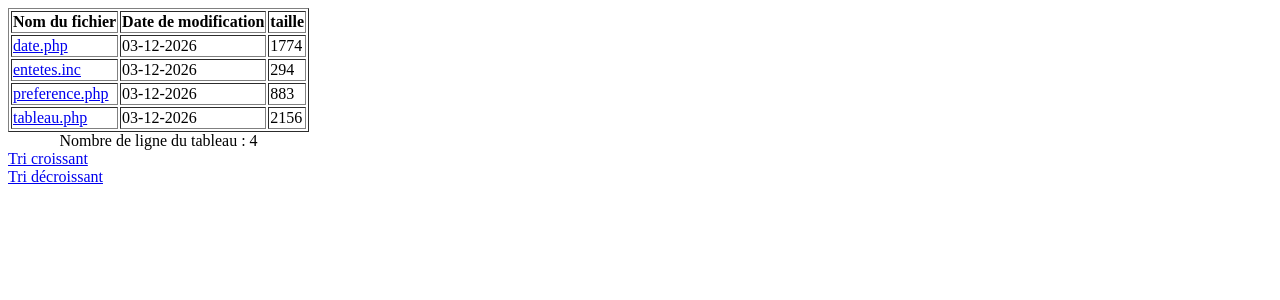
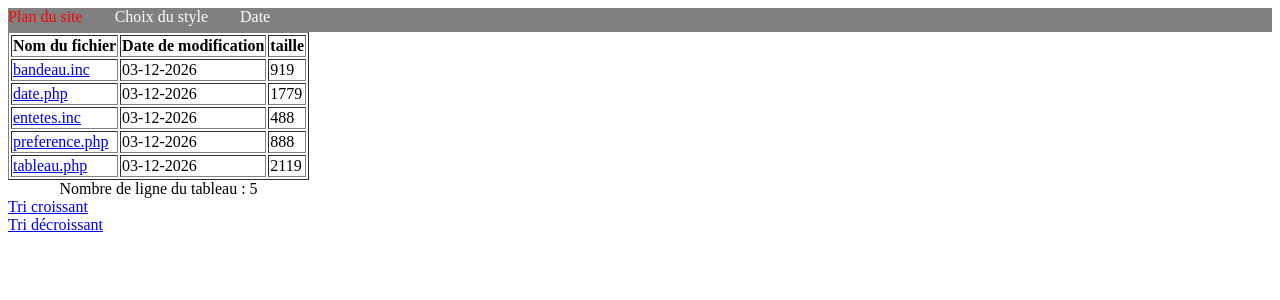
Before and after one commit to jeremychoisy/L3, a PHP site: page /tableau.php in a window 1280 px wide. Shown: the top 300 px of the page. Run offline with PHP 8.4, Linux system fonts and the light colour scheme.

Commit message:
UpdateWeb

```diff
--- /dev/null
+++ b/Web/TP2/bandeau.inc
@@ -0,0 +1,41 @@
+<!DOCTYPE html>
+<?php
+class Bandeau{
+  public static $map=[
+        [
+          "tableau.php",
+          "Plan du site"
+        ],
+        [
+          "preference.php",
+          "Choix du style"
+        ],
+        [
+          "date.php",
+          "Date"
+        ]
+    ];
+
+    private function genererLien($href,$name){
+      $filename = basename($_SERVER['PHP_SELF']);
+      if($filename==$href)
+      {
+        return '<div class="lien"><a class="act" href="'.$href.'">'.$name.'</a></div>';
+      }
+      else
+      {
+        return '<div class="lien"><a href="'.$href.'">'.$name.'</a></div>';
+      }
+    }
+
+    public function genereBarNav(){
+      $barrenav = '<div class="barrenavigation">';
+      for($i=0;$i<count(Bandeau::$map);$i++)
+      {
+        $barrenav .= $this->genererLien(Bandeau::$map[$i][0],Bandeau::$map[$i][1]);
+      }
+      $barrenav .= '</div>';
+      return $barrenav;
+    }
+  }
+    ?>
--- a/Web/TP2/date.php
+++ b/Web/TP2/date.php
@@ -42,7 +42,7 @@
 <html>
 <?php
   include("./entetes.inc");
-  load_head("Date en php");
+  echo load_head("Date en php");
 ?>
   <body>
     <?php
--- a/Web/TP2/entetes.inc
+++ b/Web/TP2/entetes.inc
@@ -1,13 +1,18 @@
 <?php
   function load_head($title){
-    echo '<head>
+    include("./bandeau.inc");
+    $bandeau = new Bandeau();
+    $headers = '<head>
           <title>'.$title.'</title>
-      <meta charset="'."utf-8".'">';
+      <meta charset="'."utf-8".'">
+      <link rel="stylesheet" href="./nav/nav.css">';
         if(isset($_SESSION["stylesheet"]))
         {
-          echo '<link rel="stylesheet" href="'.$_SESSION["stylesheet"].'">';
+          $headers .= '<link rel="stylesheet" href="'.$_SESSION["stylesheet"].'">';
         }
 
-    echo "</head>";
+    $headers .= $bandeau->genereBarNav();
+    $headers .= "</head>";
+    return $headers;
   }
 ?>
--- /dev/null
+++ b/Web/TP2/nav/nav.css
@@ -0,0 +1,29 @@
+div.lien
+{
+  display:block;
+  float: left;
+  margin-right:2em;
+}
+
+div.lien:hover{
+  background-color: black;
+}
+
+div a{
+  text-decoration:none;
+  text-align:center;
+  color:white;
+}
+
+.lien .act{
+  color:red;
+}
+
+div.barrenavigation
+{
+  position : fixed;
+  top = 0;
+  height : 1.5em;
+  position : relative;
+  background-color:grey;
+}
--- a/Web/TP2/preference.php
+++ b/Web/TP2/preference.php
@@ -11,7 +11,7 @@
 <html>
   <?php
     include("./entetes.inc");
-    load_head("Préférence en php");
+    echo load_head("Préférence en php");
   ?>
   <body>
     <form action="preference.php" method="post">
--- a/Web/TP2/tableau.php
+++ b/Web/TP2/tableau.php
@@ -5,12 +5,12 @@
 
 /*Initialisation des tableaux */
   $tab=[
-    "0"=> [
+    [
             "date.php",
             "01-10-2018",
             "1856"
                   ],
-    "1"=> [
+    [
             "tableau.php",
             "01-10-2018",
             "1875"
@@ -83,13 +83,13 @@
 <html>
 <?php
   include("./entetes.inc");
-  load_head("Tableau en php");
+  echo load_head("Tableau en php");
 ?>
   <body>
       <?php
       echo genere_tableau($titre,genere_listeFichier());
       ?>
-      <a href="http://webl3/TP2/tableau.php?sort=ascending"> Tri croissant </a></br>
-      <a href="http://webl3/TP2/tableau.php?sort=descending"> Tri décroissant </a>
+      <a href="./tableau.php?sort=ascending"> Tri croissant </a></br>
+      <a href="./tableau.php?sort=descending"> Tri décroissant </a>
   </body>
 </html>
```
